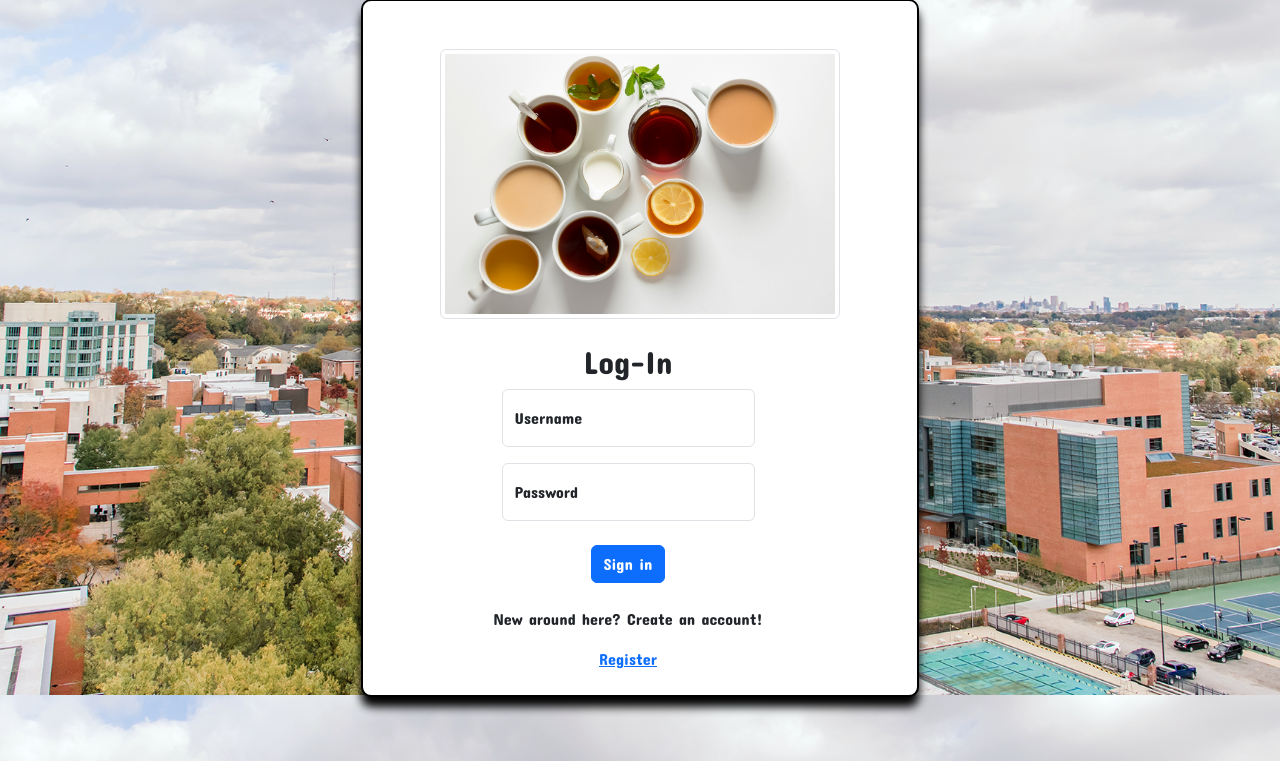
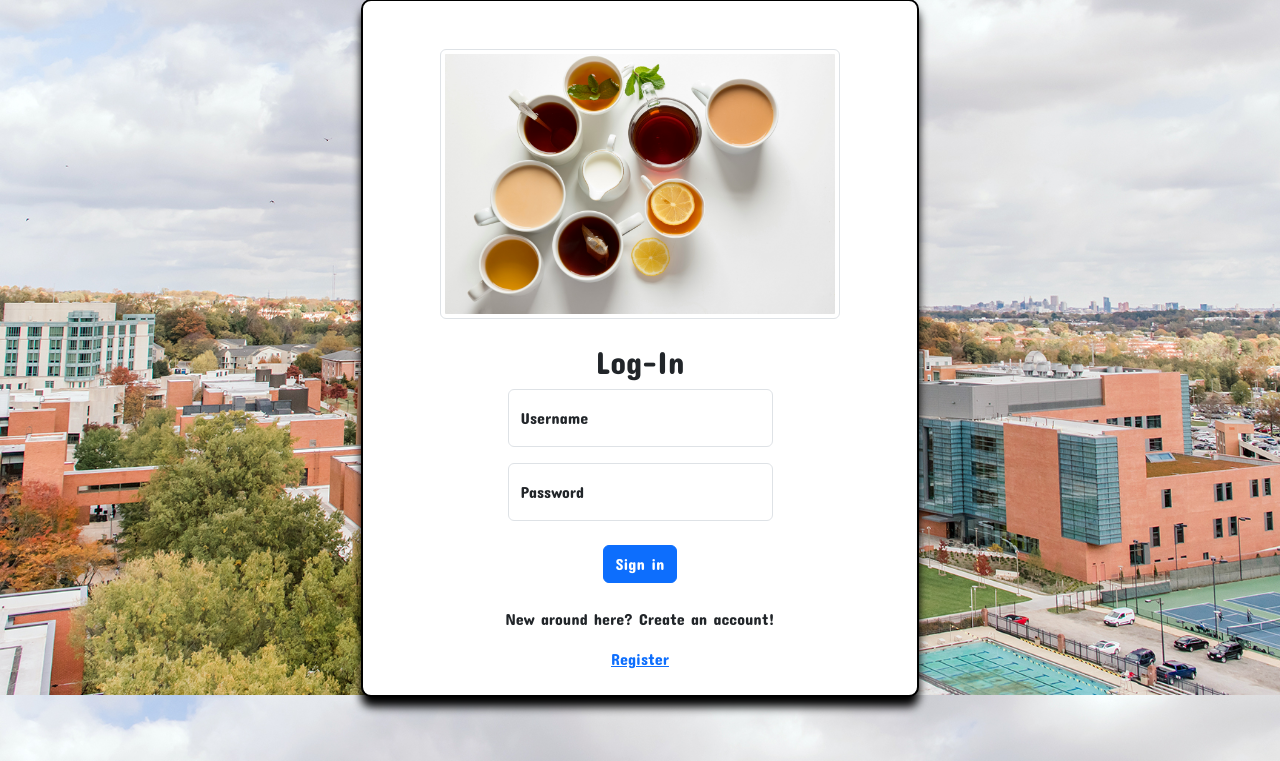
Before and after one commit to WillP2026/Form-SWE, a PHP site: page / in a window 1280 px wide. Shown: the part 105-866 px from the top of the page. Run offline with PHP 8.4, Linux system fonts and the light colour scheme.

Commit message:
not many changes made only made the form look better.

```diff
--- a/index.php
+++ b/index.php
@@ -46,7 +46,7 @@
     <div class="container text-center">
         <h1 class="mt-5">UMBC Tea Form</h1>
         <div class="realform">
-          <form class="row mt-5 mb-4" method="post">
+          <form class="mt-5 mb-4" method="post">
 
             <div class="col">
               <image src="teaimage.jpg" class="img-thumbnail" width="400px">
```
